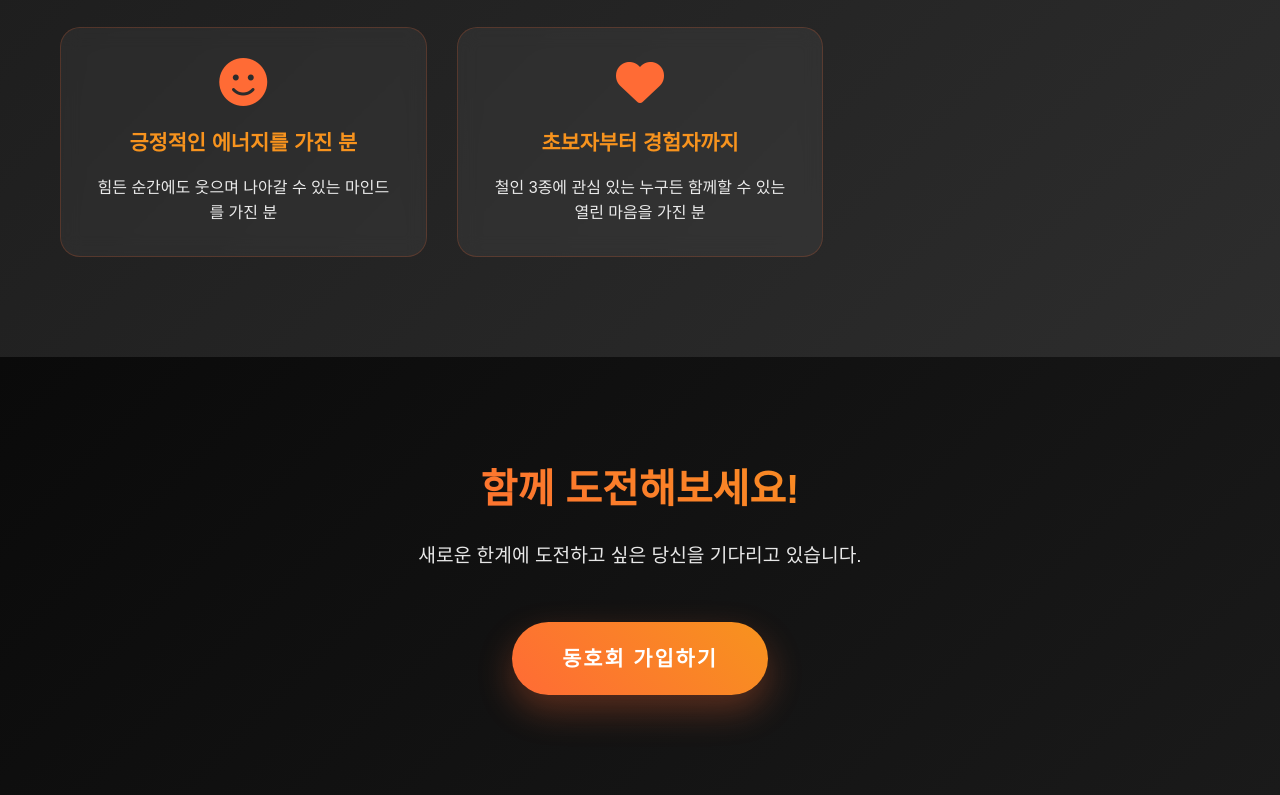
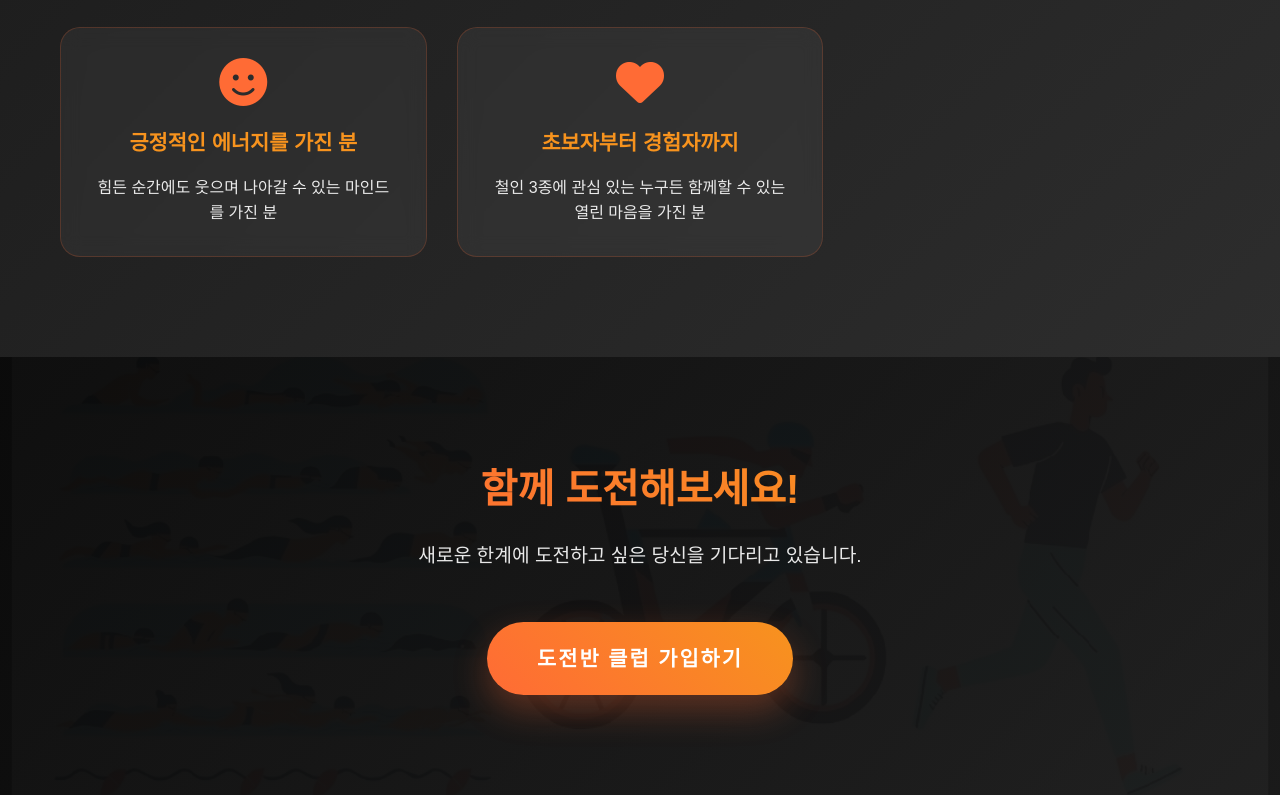
Before and after one commit to injustice-innovation/injustice-innovation.github.io, a plain HTML site: page index.html in a window 1280 px wide. Shown: the part 1256-2051 px from the top of the page. Drawn offline with Linux system fonts and the light colour scheme.

Commit message:
Update index.html

```diff
--- a/index.html
+++ b/index.html
@@ -3,7 +3,7 @@
 <head>
     <meta charset="UTF-8">
     <meta name="viewport" content="width=device-width, initial-scale=1.0">
-    <title>철인3종 동호회 - 한계를 뛰어넘는 도전</title>
+    <title>철인3종 도전반 클럽 - 한계를 뛰어넘는 도전</title>
     <link href="https://cdnjs.cloudflare.com/ajax/libs/font-awesome/6.0.0/css/all.min.css" rel="stylesheet">
     <style>
         * {
@@ -244,13 +244,31 @@
         /* Join Section */
         .join-section {
             padding: 100px 0;
-            background: linear-gradient(135deg, #0a0a0a, #1a1a1a);
+            background: linear-gradient(135deg, rgba(10,10,10,0.9), rgba(26,26,26,0.9)),
+                        url('1758196201370.jpg');
+            background-size: cover;
+            background-position: center;
+            background-attachment: fixed;
             text-align: center;
+            position: relative;
+        }
+
+        .join-section::before {
+            content: '';
+            position: absolute;
+            top: 0;
+            left: 0;
+            right: 0;
+            bottom: 0;
+            background: linear-gradient(135deg, rgba(10,10,10,0.8), rgba(26,26,26,0.7));
+            z-index: 1;
         }
 
         .join-content {
             max-width: 600px;
             margin: 0 auto;
+            position: relative;
+            z-index: 2;
         }
 
         .join-button {
@@ -302,7 +320,7 @@
     <!-- Hero Section -->
     <section class="hero">
         <div class="hero-content">
-            <h1>철인3종 동호회</h1>
+            <h1>철인3종 도전반 클럽</h1>
             <div class="hero-subtitle">🤗 "한계를 뛰어넘는 도전, 당신을 기다립니다."</div>
             <div class="hero-description">
                 수영, 사이클, 달리기 철인3종을 준비하며 자신의 한계에 도전해보아요.<br>
@@ -368,7 +386,7 @@
                 <p style="font-size: 1.2rem; margin-bottom: 20px; opacity: 0.9;">
                     새로운 한계에 도전하고 싶은 당신을 기다리고 있습니다.
                 </p>
-                <a href="#" class="join-button" onclick="joinClub()">동호회 가입하기</a>
+                <a href="#" class="join-button" onclick="joinClub()">도전반 클럽 가입하기</a>
             </div>
         </div>
     </section>
@@ -414,7 +432,7 @@
 
         // Join club function
         function joinClub() {
-            alert('🎉 환영합니다! 철인3종 동호회에 관심을 가져주셔서 감사합니다.\n\n실제 가입 절차는 동호회 관리자에게 문의해주세요.');
+            alert('🎉 환영합니다! 철인3종 도전반 클럽에 관심을 가져주셔서 감사합니다.\n\n실제 가입 절차는 동호회 관리자에게 문의해주세요.');
         }
 
         // Card hover effects
```
